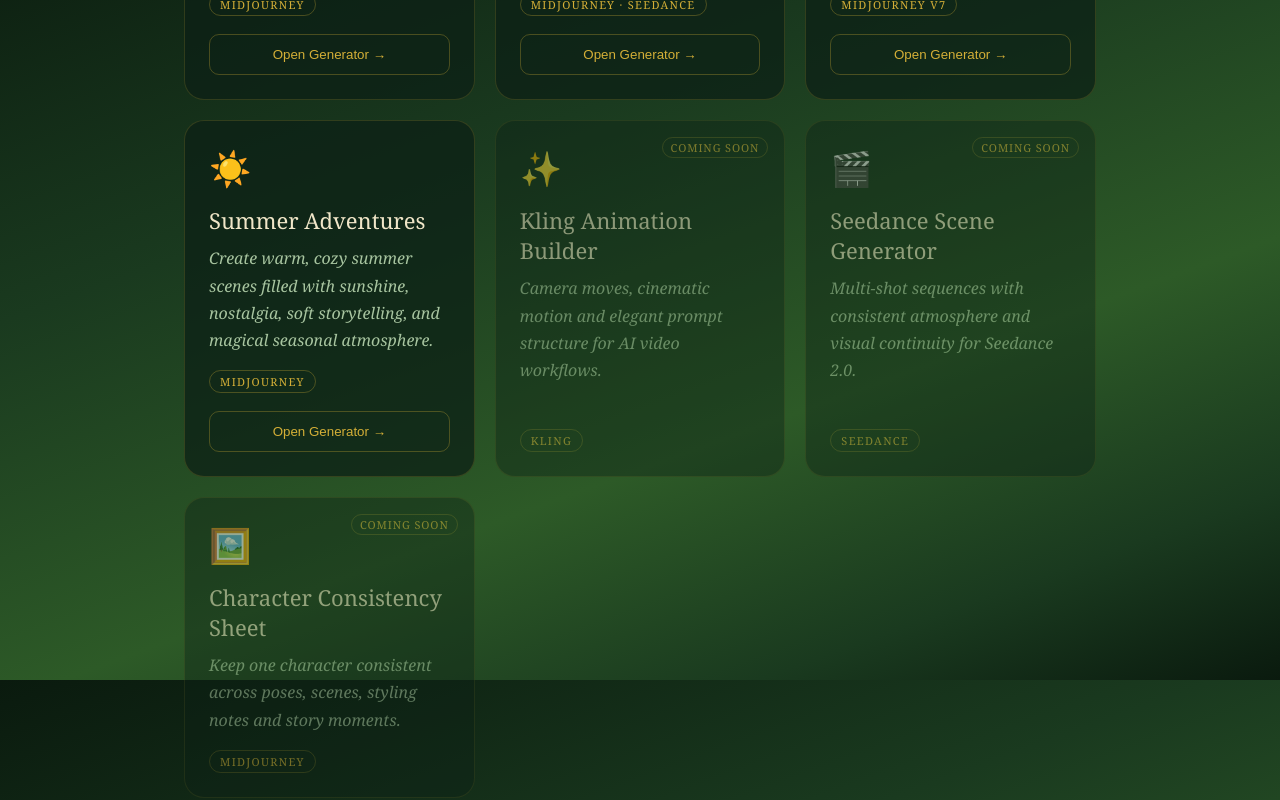
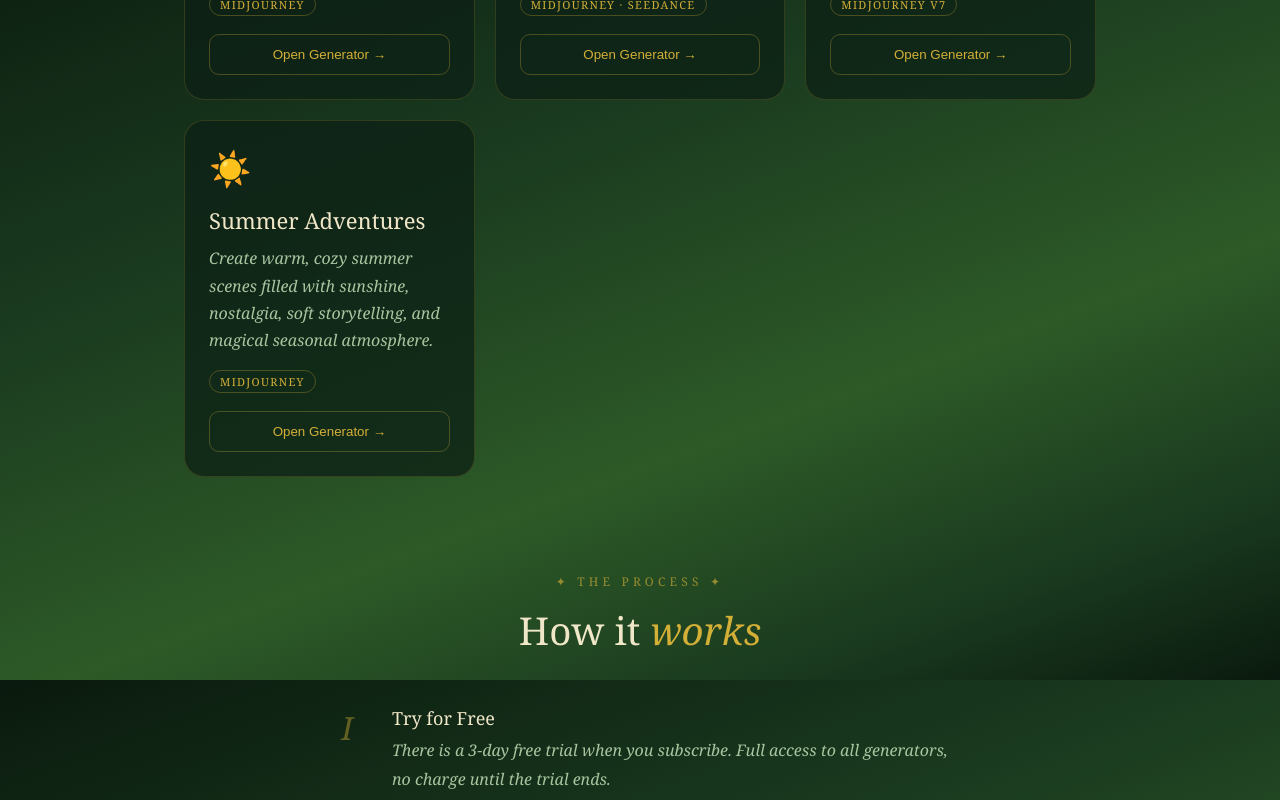
Before and after one commit to TatianaLychy/magicalstories, a Next.js app: page / in a window 1280 px wide. Shown: the part 920-1720 px from the top of the page. Built offline with nearby package versions, Linux system fonts and the light colour scheme.

Commit message:
Update page.js

```diff
--- a/app/page.js
+++ b/app/page.js
@@ -42,33 +42,6 @@
     tag: "Midjourney",
     file: "/ai-summer-adventures.html",
     active: true,
-  },
-  {
-    key: "kling",
-    icon: "✨",
-    title: "Kling Animation Builder",
-    description:
-      "Camera moves, cinematic motion and elegant prompt structure for AI video workflows.",
-    tag: "Kling",
-    active: false,
-  },
-  {
-    key: "seedance",
-    icon: "🎬",
-    title: "Seedance Scene Generator",
-    description:
-      "Multi-shot sequences with consistent atmosphere and visual continuity for Seedance 2.0.",
-    tag: "Seedance",
-    active: false,
-  },
-  {
-    key: "consistency",
-    icon: "🖼️",
-    title: "Character Consistency Sheet",
-    description:
-      "Keep one character consistent across poses, scenes, styling notes and story moments.",
-    tag: "Midjourney",
-    active: false,
   },
 ];
 
```
